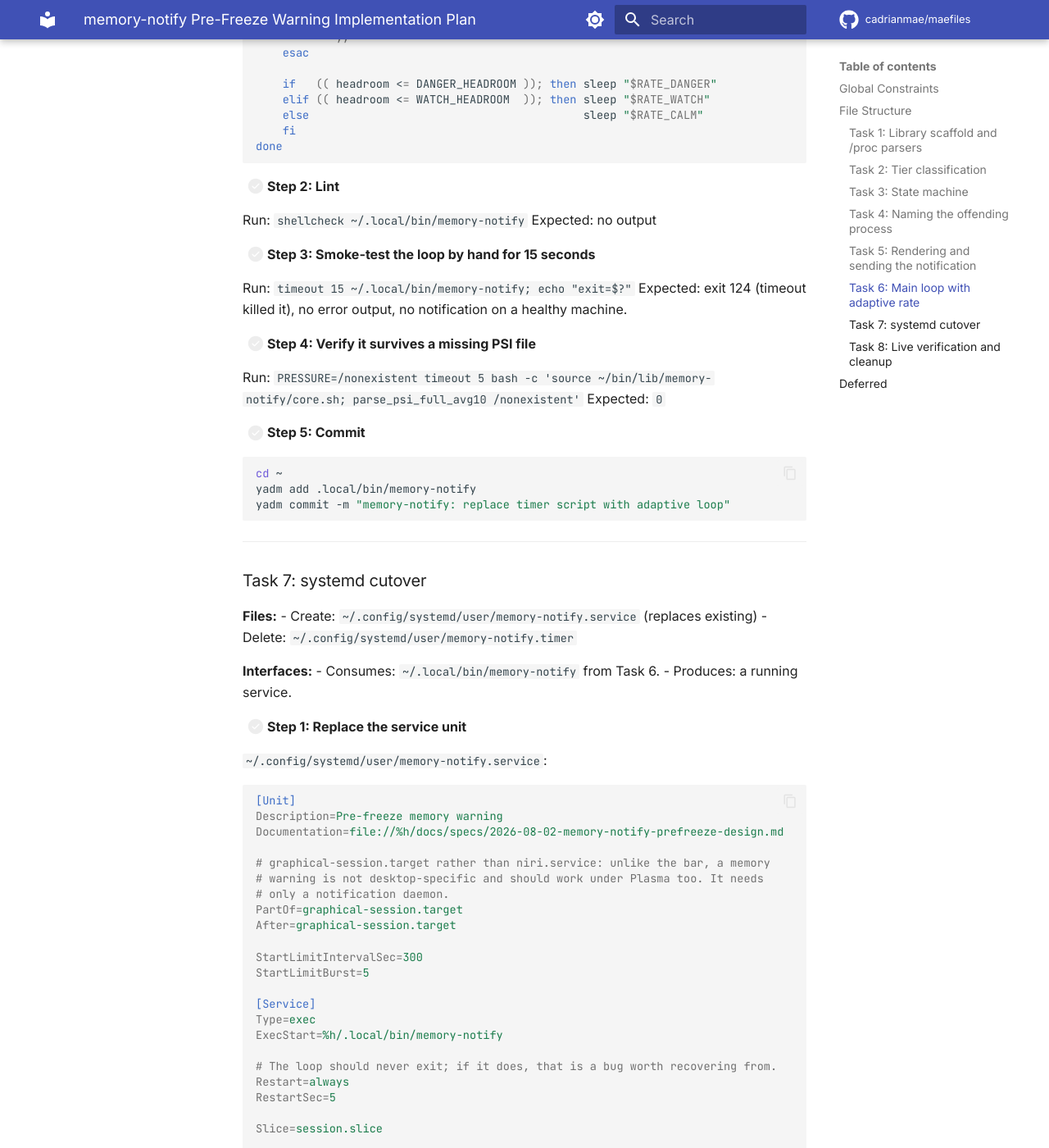
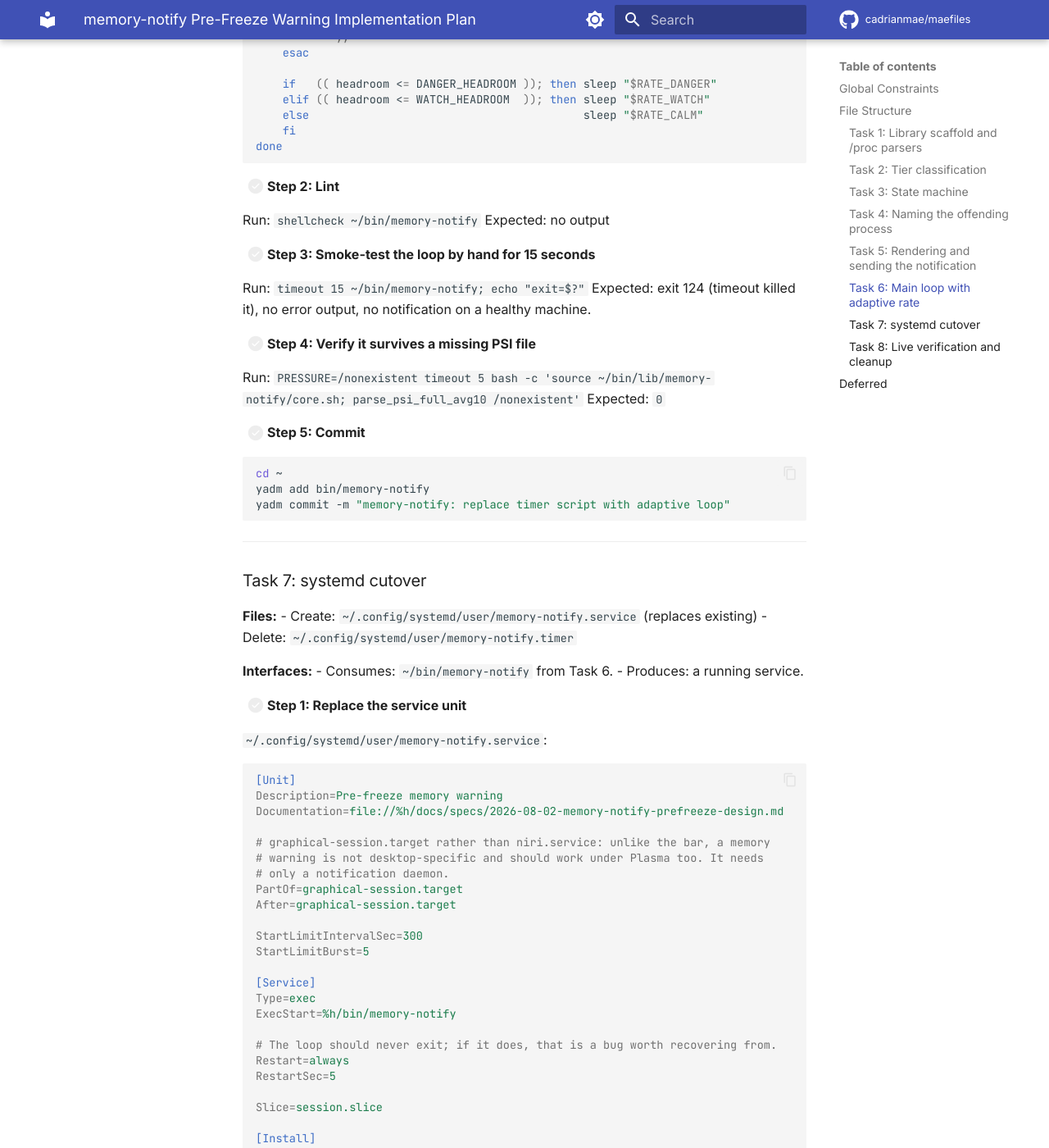
Before and after one commit to cadrianmae/maefiles, an MkDocs documentation site: the page built from docs/plans/2026-08-02-memory-notify-implementation-plan.md, in a window 1280 px wide and 1400 px high, scrolled down 19649 px. Shown: the whole window at 82% size. Built offline with MkDocs 1.6.1 and Material for MkDocs 9.7.7, drawn with Linux system fonts in a browser that asks for light colours; comment, search, counter and statistics services are not loaded; some of the changed text lies outside the part shown.

Commit message:
refactor(memory-notify): move entry point to ~/bin
Written scripts belong in ~/bin, not ~/.local/bin -- the latter collects
third-party installs. The libraries already sat in ~/bin/lib; this puts the
executable alongside the rest of the hand-written tooling and on PATH, so it
can be run directly for a one-off check.

Updates ExecStart, the loop integration tests, and both design documents.
Service restarted onto the new path: active, NRestarts=0, 68/68 tests pass.

Co-Authored-By: Claude Opus 5 (1M context) <noreply@anthropic.com>

````diff
--- a/docs/plans/2026-08-02-memory-notify-implementation-plan.md
+++ b/docs/plans/2026-08-02-memory-notify-implementation-plan.md
@@ -28,7 +28,7 @@ Spec: `~/docs/specs/2026-08-02-memory-notify-prefreeze-design.md`
 |---|---|
 | `~/bin/lib/memory-notify/core.sh` | Pure functions: parsing, tier classification, state machine. No I/O, no globals. |
 | `~/bin/lib/memory-notify/notify.sh` | Process naming, body rendering, `notify-send` wrapper. |
-| `~/.local/bin/memory-notify` | Main loop: reads `/proc`, calls core, calls notify, adaptive sleep. |
+| `~/bin/memory-notify` | Main loop: reads `/proc`, calls core, calls notify, adaptive sleep. |
 | `~/.config/systemd/user/memory-notify.service` | `Type=exec`, `Restart=always`, `WantedBy=graphical-session.target`. |
 | `~/scripts/memory-notify/test_core.bats` | Tests for `core.sh`. |
 | `~/scripts/memory-notify/test_notify.bats` | Tests for `notify.sh`. |
@@ -862,7 +862,7 @@ yadm commit -m "memory-notify: add notification rendering and send"
 ### Task 6: Main loop with adaptive rate
 
 **Files:**
-- Modify: `~/.local/bin/memory-notify` (full rewrite; the current prototype and
+- Modify: `~/bin/memory-notify` (full rewrite; the current prototype and
   its `.bak` remain untouched on disk)
 
 **Interfaces:**
@@ -876,7 +876,7 @@ not, which removes four state files and a whole class of staleness bugs.
 
 - [ ] **Step 1: Write the implementation**
 
-`~/.local/bin/memory-notify`:
+`~/bin/memory-notify`:
 
 ```bash
 #!/usr/bin/env bash
@@ -993,12 +993,12 @@ done
 
 - [ ] **Step 2: Lint**
 
-Run: `shellcheck ~/.local/bin/memory-notify`
+Run: `shellcheck ~/bin/memory-notify`
 Expected: no output
 
 - [ ] **Step 3: Smoke-test the loop by hand for 15 seconds**
 
-Run: `timeout 15 ~/.local/bin/memory-notify; echo "exit=$?"`
+Run: `timeout 15 ~/bin/memory-notify; echo "exit=$?"`
 Expected: exit 124 (timeout killed it), no error output, no notification on a
 healthy machine.
 
@@ -1011,7 +1011,7 @@ Expected: `0`
 
 ```bash
 cd ~
-yadm add .local/bin/memory-notify
+yadm add bin/memory-notify
 yadm commit -m "memory-notify: replace timer script with adaptive loop"
 ```
 
@@ -1024,7 +1024,7 @@ yadm commit -m "memory-notify: replace timer script with adaptive loop"
 - Delete: `~/.config/systemd/user/memory-notify.timer`
 
 **Interfaces:**
-- Consumes: `~/.local/bin/memory-notify` from Task 6.
+- Consumes: `~/bin/memory-notify` from Task 6.
 - Produces: a running service.
 
 - [ ] **Step 1: Replace the service unit**
@@ -1047,7 +1047,7 @@ StartLimitBurst=5
 
 [Service]
 Type=exec
-ExecStart=%h/.local/bin/memory-notify
+ExecStart=%h/bin/memory-notify
 
 # The loop should never exit; if it does, that is a bug worth recovering from.
 Restart=always
@@ -1105,7 +1105,7 @@ yadm commit -m "memory-notify: replace timer unit with long-running service"
 ### Task 8: Live verification and cleanup
 
 **Files:**
-- Delete: `~/.local/bin/memory-notify.bak`
+- Delete: `~/bin/memory-notify.bak`
 - Modify: `~/docs/specs/2026-08-02-memory-notify-prefreeze-design.md` (status line)
 
 **Interfaces:**
@@ -1147,7 +1147,7 @@ Expected: 1 or 2, not one per second. This is the entire point of the redesign.
 - [ ] **Step 6: Remove the old prototype backup**
 
 ```bash
-rm -f ~/.local/bin/memory-notify.bak
+rm -f ~/bin/memory-notify.bak
 ```
 
 - [ ] **Step 7: Mark the spec implemented**
````
Also changed, not shown: docs/specs/2026-08-02-memory-notify-prefreeze-design.md (+1 -1 lines), 4 other files.
